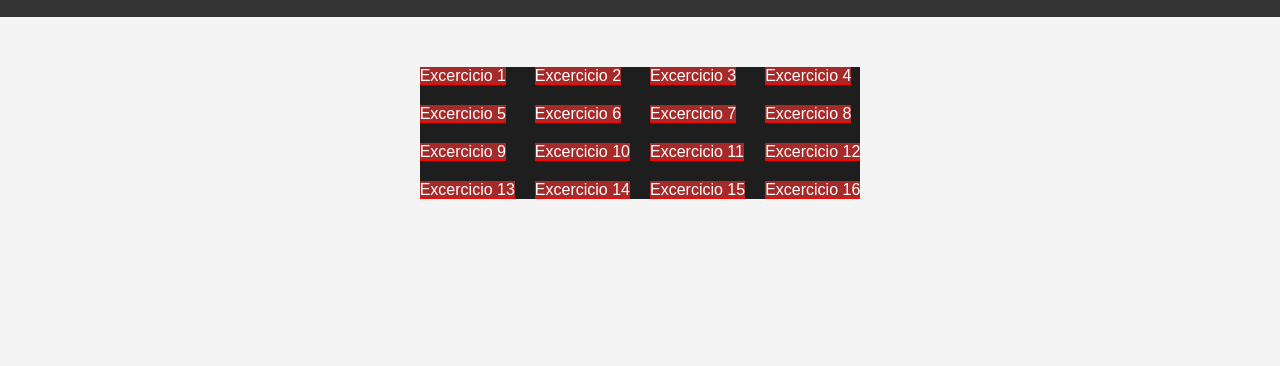
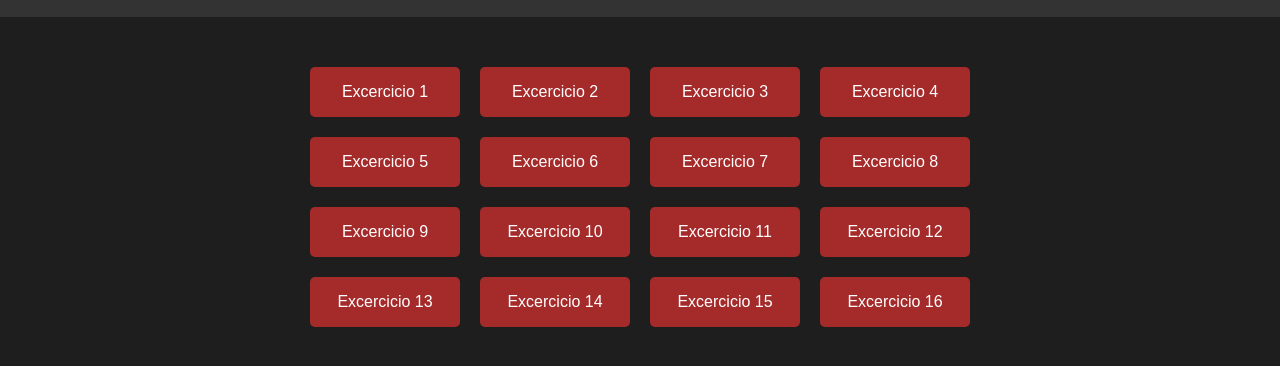
Before and after one commit to mickeiasdev/mobile-first-ui-com-react, a plain HTML site: page DR1-TP1/index.html in a window 1280 px wide. Shown: the part 60-426 px from the top of the page. Drawn offline with Linux system fonts and the light colour scheme.

Commit message:
Refactor HTML and CSS for exercises 1 to 3: enhance styling with improved layouts, hover effects, and background colors for better user experience. Update index.html for consistent design and navigation.

```diff
--- a/DR1-TP1/index.html
+++ b/DR1-TP1/index.html
@@ -1,8 +1,8 @@
 <!DOCTYPE html>
 <html lang="en">
     <head>
-    <meta charset="UTF-8">
-    <meta name="viewport" content="width=device-width, initial-scale=1.0">
+        <meta charset="UTF-8" />
+        <meta name="viewport" content="width=device-width, initial-scale=1.0" />
         <title>Lista de Exercicios DR1-TP1</title>
         <style>
             * {
@@ -13,7 +13,7 @@
             }
             body {
                 background-color: #f4f4f4;
-            color: #333;
+                background-color: #1f1e1e;
             }
             header {
                 text-align: center;
@@ -23,34 +23,31 @@
             }
             main {
                 display: flex;
-            flex-direction: column;
-            align-items: center;
+                justify-content: center;
             }
             ul {
                 list-style-type: none;
-            padding: 0;
                 margin-top: 50px;
                 display: grid;
                 grid-template-columns: repeat(4, 1fr);
                 grid-template-rows: repeat(4, 1fr);
                 gap: 20px;
-            background-color: #1f1e1e;
-        }
-        li {
-            width: fit-content;
-            text-align: center;
-            background-color: red;
-            align-items: center;
             }
             a {
+                display: flex;
+                align-items: center;
+                justify-content: center;
                 text-decoration: none;
                 background-color: brown;
+                color: white;
                 width: 150px;
-            color: white;
-            text-align: center;
+                height: 50px;
+                border-radius: 5px;
+                transition: 0.25s ease-in-out;
             }
             a:hover {
-            color: #dddddd;
+                background-color: rgb(255, 47, 47);
+                transform: scale(1.05);
             }
         </style>
     </head>
@@ -79,7 +76,7 @@
                 <li><a href="12.html">Excercicio 12</a></li>
                 <li><a href="13.html">Excercicio 13</a></li>
                 <!-- Construir layouts em CSS3 com Grid Layout -->
-            <li><a href="14.html">Excercicio  14</a></li>
+                <li><a href="14.html">Excercicio 14</a></li>
                 <li><a href="15.html">Excercicio 15</a></li>
                 <li><a href="16.html">Excercicio 16</a></li>
             </ul>
```
Also changed, not shown: DR1-TP1/1.html (+15 -1 lines), DR1-TP1/2.html (+17 -1 lines), DR1-TP1/3.html (+13 -1 lines). Lines whose indentation alone changed are shown as unchanged.
